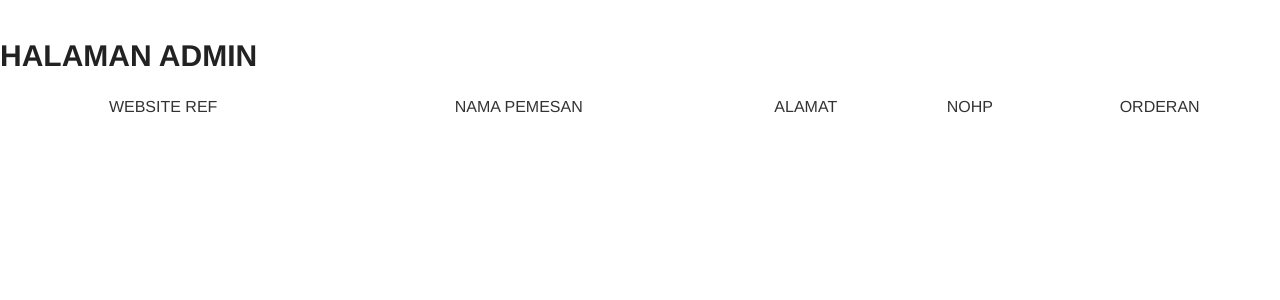
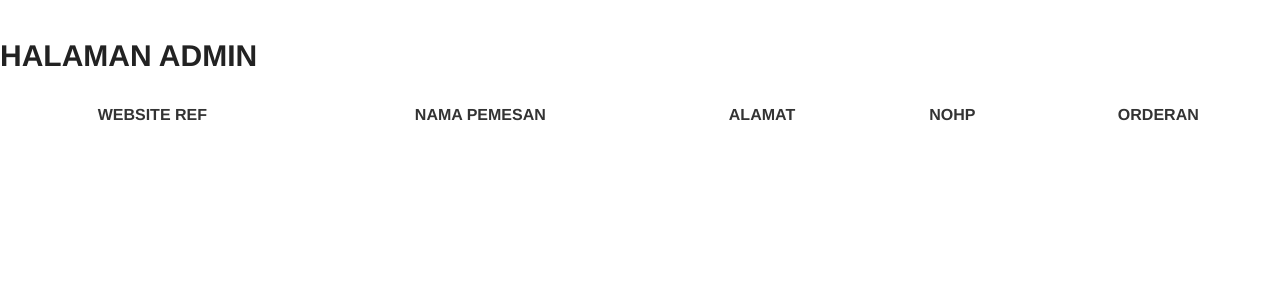
Before and after one commit to kemtol/gemukgagah, a Jekyll site: the page built from laman/admin.html, in a window 1280 px wide. Shown: the top 300 px of the page. Built offline with Jekyll 4.4.1, drawn with Linux system fonts in a browser that asks for light colours; nearby versions of some CDN libraries; comment, search, counter and statistics services are not loaded.

Commit message:
Update admin.html

```diff
--- a/laman/admin.html
+++ b/laman/admin.html
@@ -7,8 +7,8 @@ is_admin: true
 ---
 <style>
   table{font-size:1rem}
-  thead tr td{background:#ccc;padding:0.5rem 1rem;border:1px solid #fff}
-  tbody tr td{border:1px solid #eee;border-bottom:1px solid #eee;padding:0.5rem 1rem}
+  thead tr th{padding:0.5rem 1rem;font-weight:bold}
+  tbody tr td{border-bottom:1px solid #eee;padding:0.5rem 1rem}
 </style>
 <table id="object" width="100%">
   <thead>
```
